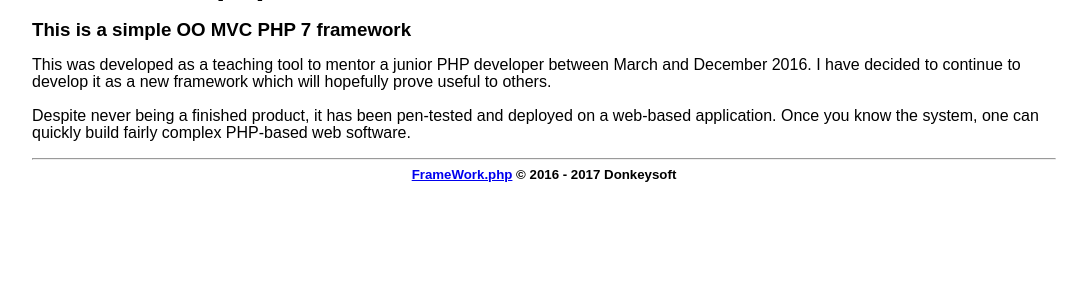
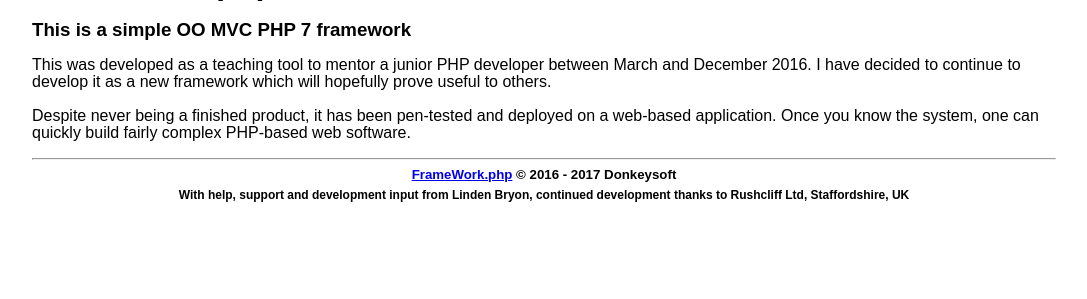
Before and after one commit to sbebbers/FrameWork.php, a PHP site: page / in a window 1280 px wide. Shown: the part 54-353 px from the top of the page, without its empty margins (96-1183 px from the left). Run offline with PHP 8.4, Linux system fonts and the light colour scheme; data comes from the database, SQL or seed files in the repository.

Commit message:
Second lunch commit - really need to go for lunch now

```diff
--- a/application/view/partial/footer.phtml
+++ b/application/view/partial/footer.phtml
@@ -1,6 +1,7 @@
 <footer id="footer" class="container">
 	<div class="col-xs-12 clearfix">
-		<h5 class="text-centre"><a href="https://github.com/sbebbers/FrameWork.php" target="_blank">FrameWork.php</a> &copy; 2016 - <?php echo date('Y'); ?> Donkeysoft</h5>
+		<h5 class="text-centre clearfix"><a href="https://github.com/sbebbers/FrameWork.php#frameworkphp" target="_blank">FrameWork.php</a> &copy; 2016 - <?php echo date('Y'); ?> Donkeysoft</h5>
+		<h6 class="text-centre clearfix">With help, support and development input from Linden Bryon, continued development thanks to Rushcliff Ltd, Staffordshire, UK</h6>
 	</div>
 	<script type="text/javascript" src="<?php echo $this->host; ?>/js/scripts.js"></script>
 	<?php if($this->segment == 'date-example'): ?>
```
